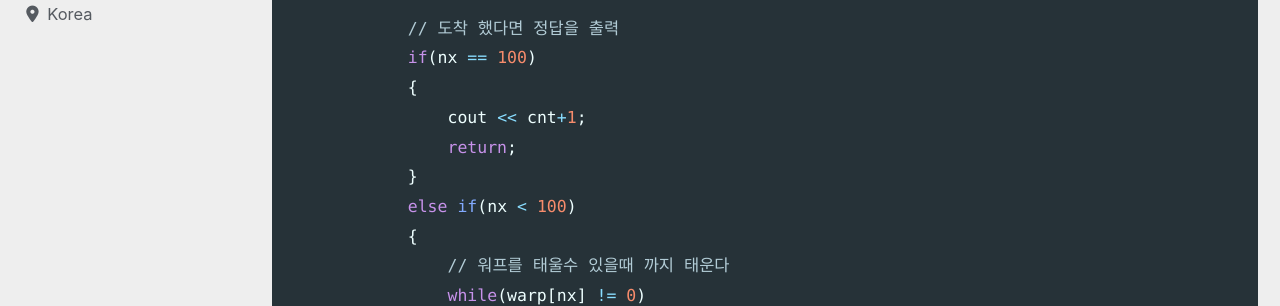
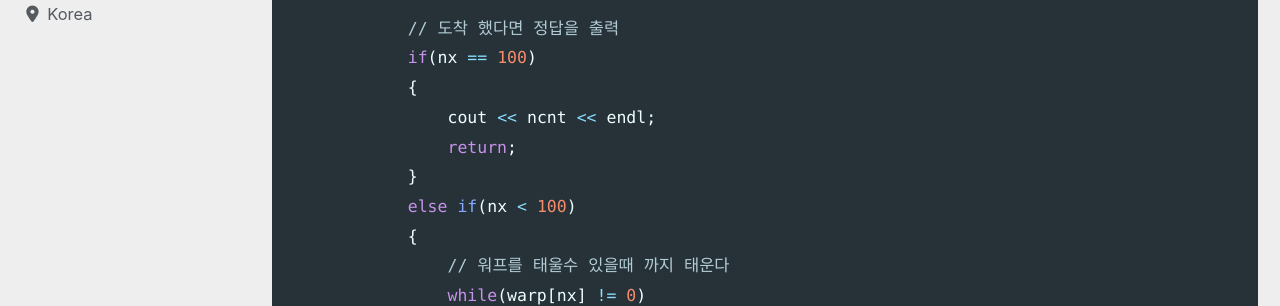
Before and after one commit to devMyeong/devMyeong.github.io, a Jekyll site: the page built from _posts/codingTest/2022-09-25-백준.md, in a window 1280 px wide and 900 px high, scrolled down 22736 px. Shown: the part 152-458 px from the top of the window. Built offline with Jekyll 4.4.1, drawn with Linux system fonts in a browser that asks for light colours; cached includes are drawn as plain includes; nearby versions of some CDN libraries; some web fonts are replaced; comment, search, counter and statistics services are not loaded.

Commit message:
Chore : 백준 뱀과사다리게임 코드 오류 수정

```diff
--- a/_posts/codingTest/2022-09-25-백준.md
+++ b/_posts/codingTest/2022-09-25-백준.md
@@ -716,7 +716,7 @@ void game(vector<int>& warp, vector<bool>& visited, int x, int c)
             // 도착 했다면 정답을 출력
             if(nx == 100)
             {
-                cout << cnt+1;
+                cout << ncnt << endl;
                 return;
             }
             else if(nx < 100)
```
